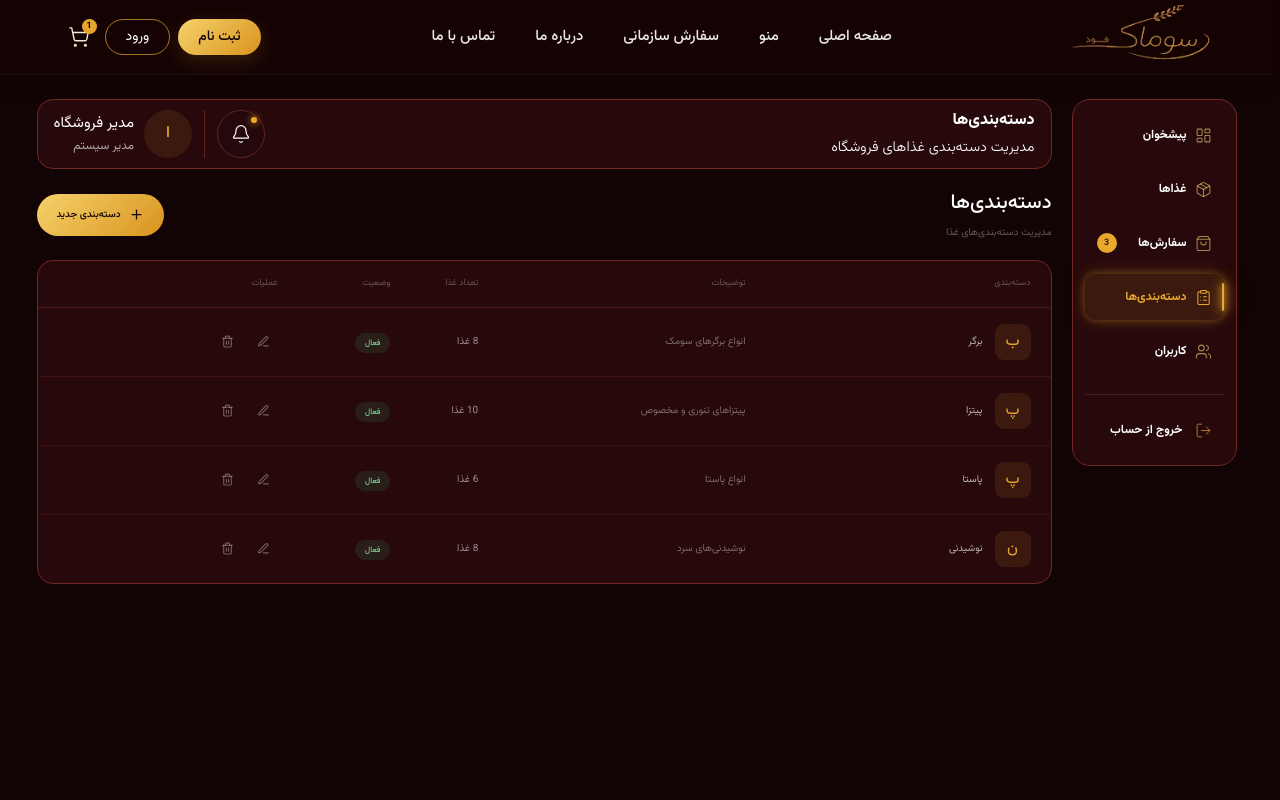
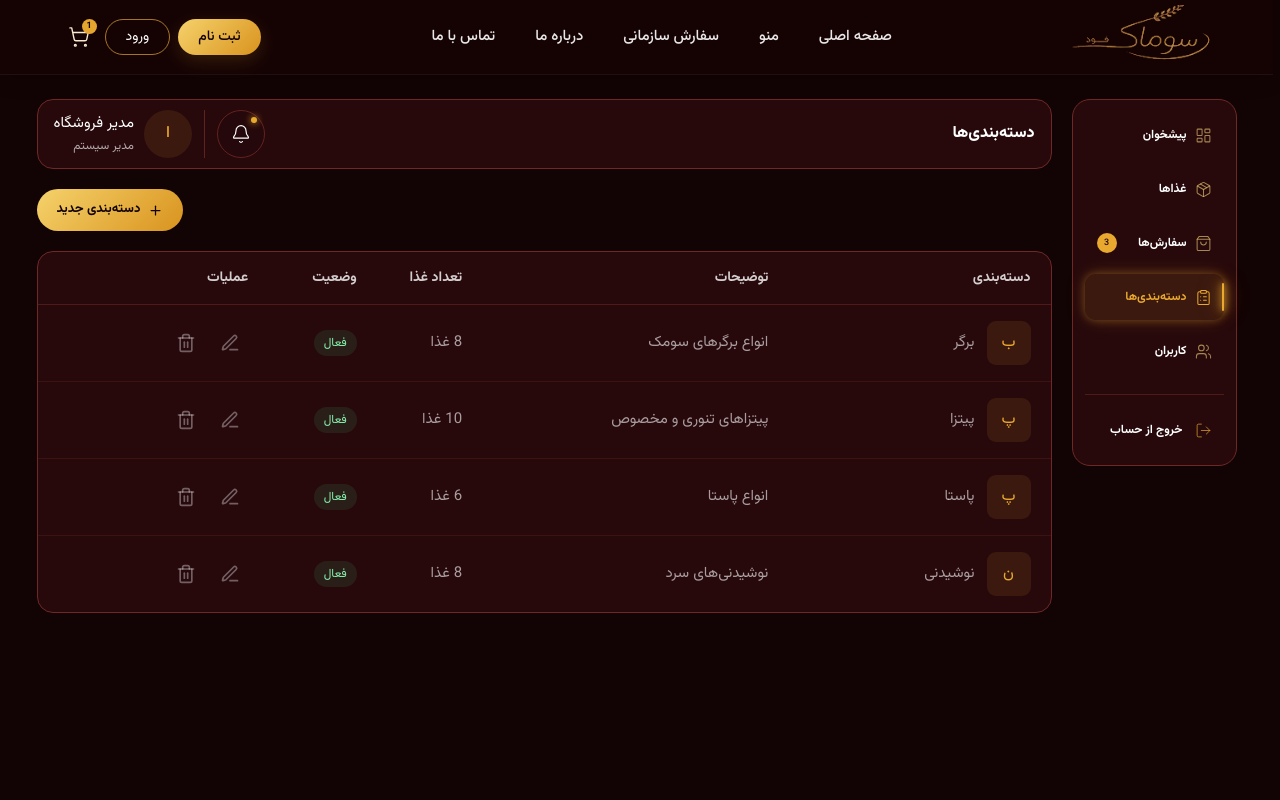
Before and after one commit to AmirMahidEs/soomak-food, a React (Vite) app: page /admin in a window 1280 px wide. Both pictures are taken after a click on the button "دسته‌بندی‌ها". Shown: the top 800 px of the page. Built offline with nearby package versions, Linux system fonts and the light colour scheme.

Commit message:
style: update AdminHeader and AdminCategoriesPage for improved layout and readability

```diff
--- a/src/components/admin/AdminHeader.jsx
+++ b/src/components/admin/AdminHeader.jsx
@@ -4,27 +4,27 @@ import { Bell } from "lucide-react";
 const titles = {
   dashboard: {
     title: "پیشخوان مدیریت",
-    description: "مدیریت و نظارت بر فروشگاه سومک",
+    // description: "مدیریت و نظارت بر فروشگاه سومک",
   },
 
   products: {
     title: "مدیریت غذاها",
-    description: "افزودن، ویرایش و مدیریت غذاهای فروشگاه",
+    // description: "افزودن، ویرایش و مدیریت غذاهای فروشگاه",
   },
 
   orders: {
     title: "مدیریت سفارش‌ها",
-    description: "مشاهده و مدیریت سفارش‌های مشتریان",
+    // description: "مشاهده و مدیریت سفارش‌های مشتریان",
   },
 
   categories: {
     title: "دسته‌بندی‌ها",
-    description: "مدیریت دسته‌بندی غذاهای فروشگاه",
+    // description: "مدیریت دسته‌بندی غذاهای فروشگاه",
   },
 
   users: {
     title: "کاربران",
-    description: "مشاهده و مدیریت کاربران فروشگاه",
+    // description: "مشاهده و مدیریت کاربران فروشگاه",
   },
 };
 
@@ -59,9 +59,9 @@ export default function AdminHeader({ activeTab }) {
               {current.title}
             </p>
 
-            <p className="mt-1 text-[14.5px] font-light text-white">
+            {/* <p className="mt-1 text-[14.5px] font-light text-white">
               {current.description}
-            </p>
+            </p> */}
           </motion.div>
         </AnimatePresence>
       </div>
--- a/src/pages/admin/AdminCategoriesPage.jsx
+++ b/src/pages/admin/AdminCategoriesPage.jsx
@@ -39,38 +39,37 @@ export default function AdminCategoriesPage() {
       animate={{ opacity: 1, y: 0 }}
       className="space-y-5"
     >
-      <div className="flex flex-col justify-between gap-4 sm:flex-row sm:items-center">
-        <div>
+      <div className="flex flex-col justify-end gap-4 sm:flex-row sm:items-center">
+        {/* <div>
           <h1 className="text-xl font-medium text-white">دسته‌بندی‌ها</h1>
 
           <p className="mt-2 text-[10px] text-white/35">
             مدیریت دسته‌بندی‌های غذا
           </p>
-        </div>
+        </div> */}
 
         <button
           type="button"
-          className="flex h-[42px] items-center justify-center gap-2 rounded-full bg-gold-gradient px-5 text-[10px] font-medium text-somak-950 transition hover:brightness-105"
+          className="flex h-[42px] items-center justify-center gap-2 rounded-full bg-gold-gradient px-5 text-[13px] font-bold text-somak-950 transition hover:brightness-105"
         >
           <Plus size={15} />
           دسته‌بندی جدید
         </button>
       </div>
-
       <section className="overflow-hidden rounded-[16px] border border-[#6f2826] bg-[#27090c]">
         <div className="overflow-x-auto">
           <table className="w-full min-w-[650px] text-right">
             <thead>
               <tr className="border-b border-[#61221f]/70 text-[9px] text-white/30">
-                <th className="px-5 py-4 font-normal">دسته‌بندی</th>
+                <th className="px-5 py-4 font-bold text-sm text-white/80">دسته‌بندی</th>
 
-                <th className="py-4 font-normal">توضیحات</th>
+                <th className="py-4 font-bold text-sm text-white/80">توضیحات</th>
 
-                <th className="py-4 font-normal">تعداد غذا</th>
+                <th className="py-4 font-bold text-sm text-white/80">تعداد غذا</th>
 
-                <th className="py-4 font-normal">وضعیت</th>
+                <th className="py-4 font-bold text-sm text-white/80">وضعیت</th>
 
-                <th className="px-5 py-4 font-normal">عملیات</th>
+                <th className="px-5 py-4 font-bold text-sm text-white/80">عملیات</th>
               </tr>
             </thead>
 
@@ -82,26 +81,26 @@ export default function AdminCategoriesPage() {
                 >
                   <td className="px-5 py-4">
                     <div className="flex items-center gap-3">
-                      <div className="flex h-9 w-9 items-center justify-center rounded-[9px] bg-[#e9a92f]/10 text-[#e9a92f]">
+                      <div className="flex h-11 w-11 items-center justify-center rounded-[9px] bg-[#e9a92f]/10 text-[#e9a92f]">
                         {category.name.charAt(0)}
                       </div>
 
-                      <span className="text-[10px] text-white/70">
+                      <span className="text-[15px] text-white/60">
                         {category.name}
                       </span>
                     </div>
                   </td>
 
-                  <td className="py-4 text-[10px] text-white/40">
+                  <td className="py-4 text-[15px] text-white/60">
                     {category.description}
                   </td>
 
-                  <td className="py-4 text-[10px] text-white/55">
+                  <td className="py-4 text-[15px] text-white/60">
                     {category.products} غذا
                   </td>
 
                   <td className="py-4">
-                    <span className="rounded-full bg-green-400/10 px-2.5 py-1 text-[8px] text-green-300">
+                    <span className="rounded-full bg-green-400/10 px-2.5 py-1 text-[12px] text-green-300">
                       {category.status}
                     </span>
                   </td>
@@ -110,16 +109,16 @@ export default function AdminCategoriesPage() {
                     <div className="flex items-center gap-2">
                       <button
                         type="button"
-                        className="flex h-7 w-7 items-center justify-center rounded-full text-white/35 transition hover:bg-[#421014] hover:text-[#e9a92f]"
+                        className="flex h-9 w-9 items-center justify-center rounded-full text-white/35 transition hover:bg-[#421014] hover:text-[#e9a92f]"
                       >
-                        <Edit3 size={13} />
+                        <Edit3 size={20} />
                       </button>
 
                       <button
                         type="button"
-                        className="flex h-7 w-7 items-center justify-center rounded-full text-white/35 transition hover:bg-red-400/10 hover:text-red-300"
+                        className="flex h-9 w-9 items-center justify-center rounded-full text-white/35 transition hover:bg-red-400/10 hover:text-red-300"
                       >
-                        <Trash2 size={13} />
+                        <Trash2 size={20} />
                       </button>
                     </div>
                   </td>
```
